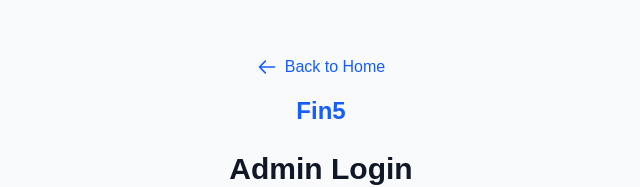
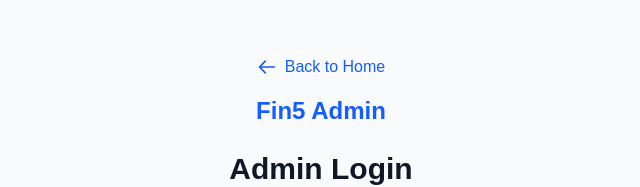
Before and after one commit to aradhanakurup/finance-app-hub, a Next.js app: page /admin/login in a window 1280 px wide. Shown: the part 126-313 px from the top of the page, without its empty margins (319-959 px from the left). Built offline with nearby package versions, Linux system fonts and the light colour scheme.

Commit message:
fix: Force admin login page update to resolve cached module resolution error - Update title to ensure latest version is deployed

```diff
--- a/src/app/admin/login/page.tsx
+++ b/src/app/admin/login/page.tsx
@@ -51,7 +51,7 @@
           </Link>
         </div>
         <div className="text-center mb-6">
-          <h1 className="text-2xl font-bold text-blue-600">Fin5</h1>
+          <h1 className="text-2xl font-bold text-blue-600">Fin5 Admin</h1>
         </div>
         <h2 className="mt-6 text-center text-3xl font-extrabold text-gray-900">
           Admin Login
```
